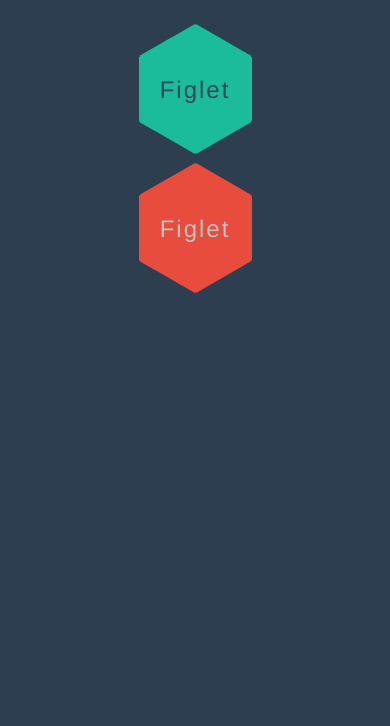
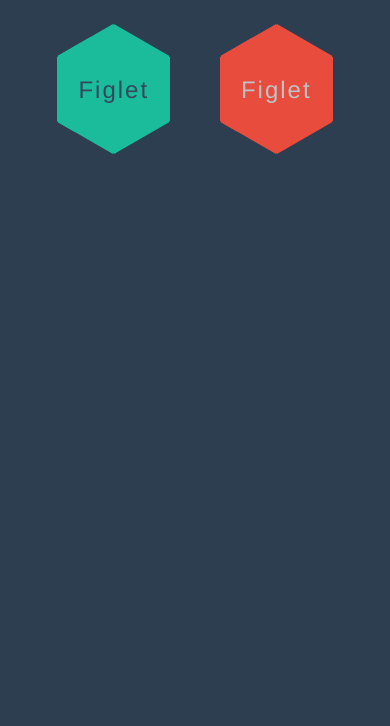
Before and after one commit to individual11/js-fun, a website: page index.html in a window 390 px wide. Shown: the part 118-844 px from the top of the page. Drawn offline with nearby package versions, Linux system fonts and the light colour scheme; some packages are replaced by stand-ins of ours; a script that the page names is missing.

Commit message:
got the responsive stuff for the hexagons worked out with the col-classes

```diff
--- a/index.html
+++ b/index.html
@@ -30,7 +30,7 @@
           <div class="row">
             <div class="col-lg-8 col-lg-offset-2 col-md-10 col-md-offset-1 col-sm-12 col-xs-12">
               <div class="row">
-                <div class="col-sm-3">
+                <div class="col-lg-3 col-lg-offset-0 col-md-offset-0 col-sm-3 col-sm-offset-0 col-xs-5 col-xs-offset-1">
                   <a class="scroll-link" href="#figlet">
                     <div class="hex hex-3 turquoise darkerGray-color">
                       <div class="inner">
@@ -42,7 +42,7 @@
                   </a>
                 </div><!-- /col -->
 
-                <div class="col-sm-3">
+                <div class="ccol-lg-3 col-sm-3 col-xs-5">
                   <a class="scroll-link" href="#meme">
                     <div class="hex hex-3 red lightGray-color">
                       <div class="inner">
```
